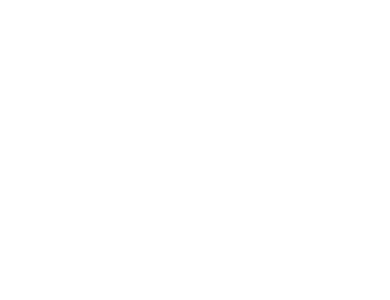
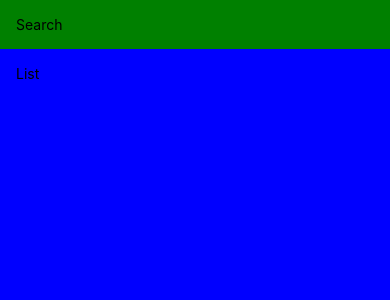
Before and after one commit to TabotCharlesBessong/ReactNativeCourse, a React Native app in the folder mealsToGo/: screen / in a window 390 px wide. Shown: the top 300 px of the page. Built offline with nearby package versions, Linux system fonts and the light colour scheme.

Commit message:
exercise and modular exports

```diff
--- a/mealsToGo/App.js
+++ b/mealsToGo/App.js
@@ -1,10 +1,19 @@
 import { StatusBar } from 'expo-status-bar';
-import { StyleSheet, Text, View } from 'react-native';
+import { SafeAreaView, StyleSheet, Text, View } from 'react-native';
 
 export default function App() {
   return (
-    <View style={styles.container}>
-    </View>
+    <>
+      <SafeAreaView style={{flex:1}} >
+        <View style={{padding:16,backgroundColor:'green'}} >
+          <Text>Search</Text>
+        </View>
+        <View style={{flex:1,padding:16,backgroundColor:'blue'}} >
+          <Text>List</Text>
+        </View>
+      </SafeAreaView>
+      <StatusBar style='auto' />
+    </>
   );
 }
 
```
Also changed, not shown: mealsToGo/src/components/index.js (+17 -7 lines).
